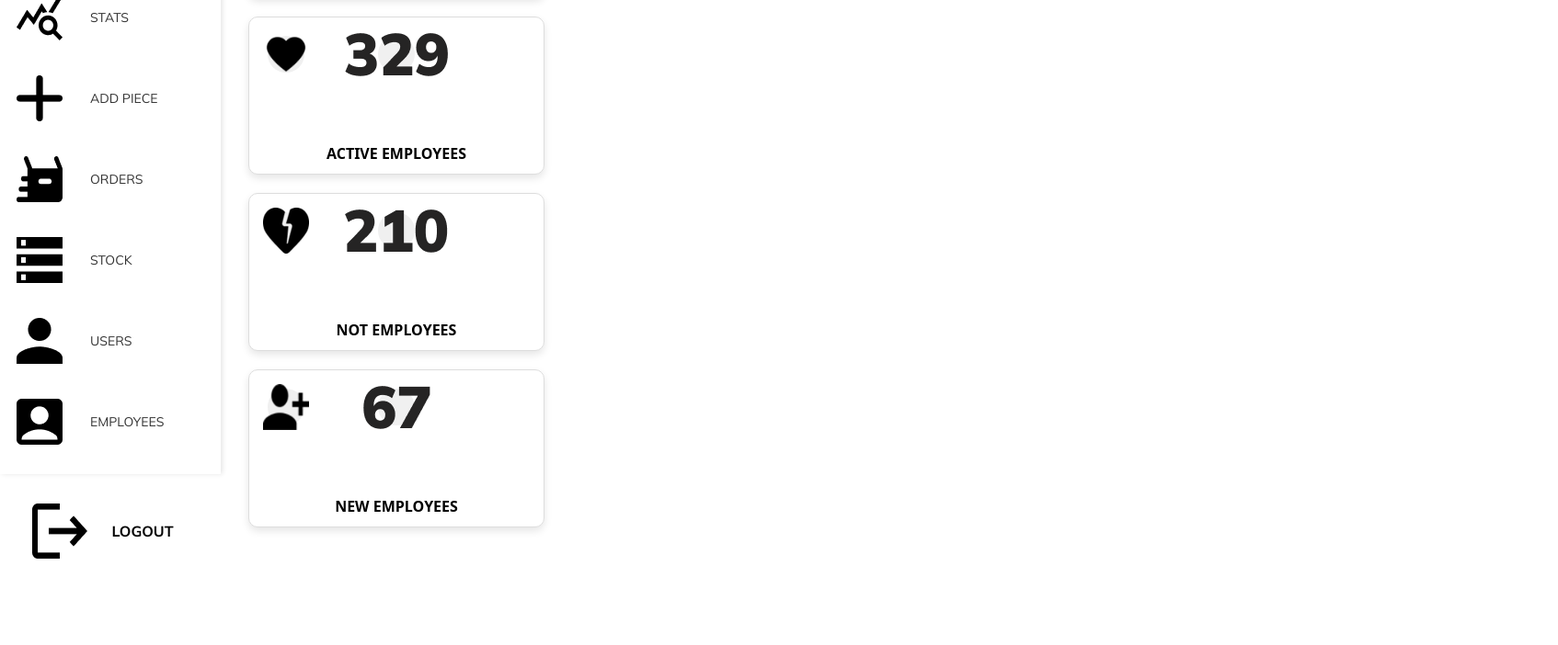
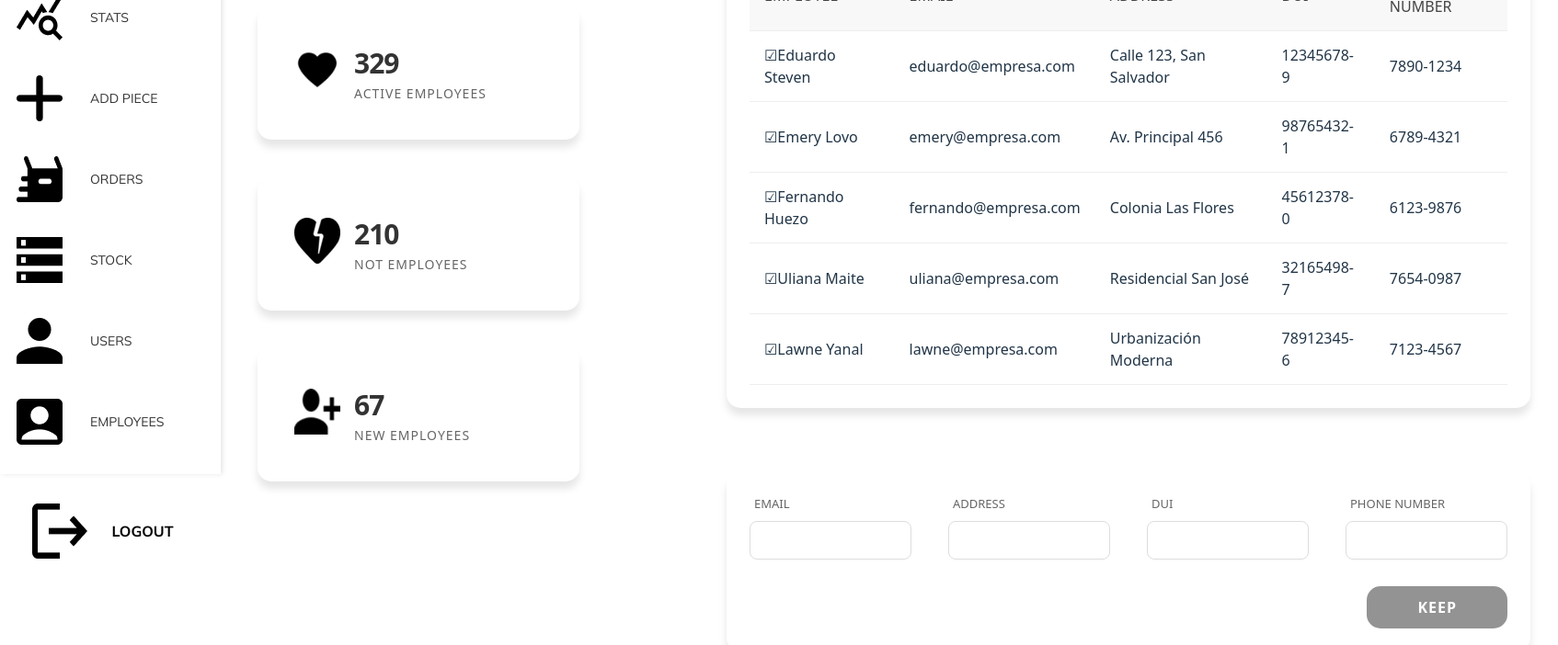
Before and after one commit to STVEEEN/SCUFFERS, a React (Vite) app in the folder Frontend/PrivatePage/: page /Employees in a window 1280 px wide. Shown: the part 300-1002 px from the top of the page at 92% size, 1694 px wide, since content can reach past the window. Before the commit the page ends 894 px from the top, so only its background shows below. Built offline with nearby package versions, Linux system fonts and the light colour scheme.

Commit message:
employees diseño finalizado

```diff
--- a/Frontend/PrivatePage/src/pages/employeesPage/employees.css
+++ b/Frontend/PrivatePage/src/pages/employeesPage/employees.css
@@ -1,105 +1,234 @@
-/* Contenedor general: Sidebar a la izquierda y contenido a la derecha */
+/* Employees.css */
+/* Contenedor principal de la aplicación */
 .employees-container {
   display: flex;
-  width: 100%;
+  min-height: 100vh;
+  background: #ffffff;
 }
 
-/* Área de contenido a la derecha del Sidebar */
-.employees-content {
-  margin-left: 250px; /* Deja espacio para que no quede pegado al Sidebar */
-  padding: 20px;
-  width: calc(100% - 250px);
+/* Contenido principal - Área derecha excluyendo el sidebar */
+.main-content {
+  flex: 1;
+  margin-left: 250px;  /* Espacio para el sidebar */
+  padding: 30px;
 }
 
-/* Encabezado para la actividad de empleados */
-.activity-header {
-  margin: 20px 0;
-  text-align: center;
+/* Contenedor flexible para cards y tabla */
+.content-wrapper {
+  display: flex;
+  gap: 160px;  /* Espacio entre columnas */
+  align-items: flex-start;
 }
 
-.activity-header h2 {
-  color: #000;
-  font-size: 24px;
-  font-weight: 700;
-  margin: 0;
+/* ================ SECCIÓN DE CARDS - SIN MODIFICAR ================ */
+/* Contenedor de las tarjetas estadísticas */
+.cards-column {
+  width: 350px;  /* Ancho fijo */
+  display: flex;
+  flex-direction: column;
+  margin-top: 50px;  /* Espaciado superior */
 }
 
-/* Contenedor para las cards dispuestas en columna */
-.cards-column {
+/* Estilo base de cada tarjeta */
+.employee-card {
+  background: white;
+  border-radius: 15px;
+  padding: 40px;
+  box-shadow: 0 8px 8px rgba(0,0,0,0.1);
+  margin-top: 40px;  /* Espaciado entre cards */
+  transition: all 0.3s cubic-bezier(0.25, 0.46, 0.45, 0.94);
+  will-change: transform, box-shadow;  /* Optimización rendimiento */
+}
+
+/* Efecto hover para levitación */
+.employee-card:hover {
+  transform: translateY(-8px) scale(1.03);
+  box-shadow: 0 15px 25px rgba(0,0,0,0.15);
+  cursor: pointer;
+  z-index: 2;  /* Asegura superposición */
+}
+
+/* Contenedor superior de icono y texto */
+.card-top {
+  display: flex;
+  align-items: center;
+  gap: 15px;  /* Espacio entre icono y texto */
+}
+
+/* Estilo de los iconos */
+.icon-left img {
+  width: 50px;
+  height: 50px;
+  transition: transform 0.3s ease;
+}
+
+/* Contenedor de datos numéricos */
+.card-data {
   display: flex;
   flex-direction: column;
-  gap: 20px;
 }
 
-/* Cada card con dimensiones fijas: 300px de ancho y 150px de alto */
-.employees-card {
-  background-color: #fff;
-  border: 1px solid #ddd;
-  border-radius: 10px;
-  height: 150px;
-  width: 300px;
-  padding: 10px;
-  position: relative;
-  display: flex;
-  flex-direction: column;
-  justify-content: space-between;
-
-  /* Sombreado en los bordes */
-  box-shadow: 0 4px 8px rgba(0, 0, 0, 0.1);
-
-  /* Transición para el efecto de levitación */
-  transition: transform 0.3s ease, box-shadow 0.3s ease;
+/* Estilo número destacado */
+.number {
+  font-size: 30px;
+  font-weight: 700;
+  color: #333;
+  letter-spacing: -1px;  /* Compactar números */
 }
 
-/* Efecto de levitación al pasar el cursor */
-.employees-card:hover {
-  transform: translateY(-10px);
-  box-shadow: 0 8px 16px rgba(0, 0, 0, 0.2);
+/* Etiqueta descriptiva */
+.label {
+  font-size: 14px;
+  color: #666;
+  text-transform: uppercase;  /* Texto en mayúsculas */
+  letter-spacing: 1px;  /* Espaciado entre letras */
 }
 
-/* Fila superior de la card para los íconos */
-.card-top {
-  position: relative;
-  display: flex;
-  align-items: center;
-  justify-content: center;
-  height: 60px;
+/* ================ SECCIÓN TABLA - NUEVAS COLUMNAS ================ */
+/* Contenedor de tabla y formulario */
+.table-inputs-section {
+  flex: 1;  /* Ocupa espacio restante */
+  min-width: 0;  /* Previene overflow */
+  margin-top: 70px;  /* Alineación vertical */
 }
 
-/* Área para el ícono izquierdo, centrado verticalmente */
-.icon-left {
-  position: absolute;
-  left: 10px;
-  top: 50%;
-  transform: translateY(-50%);
-  width: 40px;
-  height: 40px;
-  background-color: #f0f0f0;
-  border-radius: 50%;
-  display: flex;
-  align-items: center;
-  justify-content: center;
+/* Contenedor de la tabla con sombra */
+.table-container {
+  background: white;
+  border-radius: 15px;
+  padding: 25px;
+  box-shadow: 0 8px 8px rgba(0,0,0,0.1);
+  margin-bottom: 70px;  /* Espacio antes de inputs */
+  transition: all 0.3s ease;
 }
 
-/* Área para el ícono central */
-.icon-center {
-  width: 40px;
-  height: 40px;
-  background-color: #f0f0f0;
-  border-radius: 50%;
-  display: flex;
-  align-items: center;
-  justify-content: center;
+/* Efecto hover para tabla */
+.table-container:hover {
+  transform: translateY(-5px);
+  box-shadow: 0 12px 20px rgba(0,0,0,0.12);
 }
 
-/* Fila inferior para el texto */
-.card-bottom {
-  text-align: center;
+/* Estructura de tabla */
+table {
+  width: 100%;
+  border-collapse: collapse;  /* Bordes unificados */
+  margin-top: 15px;  /* Separación del título */
 }
 
-/* Texto en negro en la parte inferior de la card */
-.card-text {
-  color: #000;
-  font-size: 16px;
-  font-weight: 700;
+/* Celdas y encabezados */
+th, td {
+  padding: 14px 16px;
+  border-bottom: 1px solid #eee;  /* Línea divisoria */
+  text-align: left;
 }
+
+/* Encabezados fijos al scroll */
+th {
+  font-weight: 500;
+  color: #444;
+  background: #f8f8f8;  /* Fondo gris claro */
+  position: sticky;
+  top: 0;
+}
+
+/* Fila seleccionada */
+.selected-row {
+  background-color: #f5fbff !important;  /* Azul claro */
+}
+
+/* Efecto hover para filas */
+tr:hover td {
+  background-color: #f9f9f9;  /* Gris muy claro */
+  cursor: pointer;
+  transform: scale(1.01);  /* Efecto de escala */
+  transition: all 0.2s ease;
+}
+
+/* ================ SECCIÓN INPUTS - NUEVOS CAMPOS ================ */
+/* Contenedor de formulario */
+.inputs-container {
+  background: white;
+  border-radius: 15px;
+  padding: 25px;
+  box-shadow: 0 8px 8px rgba(0,0,0,0.1);
+  position: relative;  /* Para posicionar el botón */
+  transition: all 0.3s ease;
+}
+
+/* Efecto hover para contenedor */
+.inputs-container:hover {
+  transform: translateY(-5px);
+  box-shadow: 0 12px 20px rgba(0,0,0,0.12);
+}
+
+/* Grid de 4 columnas para inputs */
+.inputss-grid {
+  display: grid;
+  grid-template-columns: repeat(4, 1fr);
+  gap: 40px;  /* Espacio entre inputs */
+  margin-bottom: 60px;  /* Espacio para botón */
+}
+
+/* Grupo de input individual */
+.input-group label {
+  display: block;
+  font-size: 13px;
+  color: #666;
+  margin-bottom: 8px;  /* Separación label-input */
+  font-weight: 500;  /* Grosor medio */
+}
+
+/* Estilos base para inputs */
+.input-group input {
+  width: 100%;
+  padding: 12px;
+  border: 15x solid #ddd;
+  border-radius: 8px;
+  font-size: 14px;
+  width: 150px;
+  transition: all 0.2s ease;
+}
+
+/* Efecto focus para inputs */
+.input-group input:focus {
+  border-color: #000000;
+  box-shadow: 0 0 0 3px rgba(0,123,255,0.25);  /* Highlight azul */
+  outline: none;  /* Remover outline nativo */
+}
+
+/* ================ BOTÓN KEEP - ESTILOS ORIGINALES ================ */
+.keep-button {
+  display: block;
+  padding: 12px 55px;
+  background: #2c2c2c;  /* Azul principal */
+  color: white;
+  border: none;
+  border-radius: 15px;
+  cursor: pointer;
+  transition: all 0.3s ease;
+  position: absolute;  /* Posicionamiento fijo */
+  right: 25px;  /* 25px desde la derecha */
+  bottom: 25px;  /* 25px desde abajo */
+  font-weight: 600;
+  text-transform: uppercase;  /* Texto en mayúsculas */
+  letter-spacing: 1px;  /* Espaciado entre letras */
+}
+
+/* Efecto hover para botón */
+.keep-button:hover:not(:disabled) {
+  background: #000000;  /* Azul más oscuro */
+  transform: translateY(-3px) scale(1.05);  /* Efecto 3D */
+  box-shadow: 0 5px 15px rgba(0,123,255,0.3);  /* Sombra dinámica */
+}
+
+/* Estado deshabilitado */
+.keep-button:disabled {
+  background: #666;  /* Gris oscuro */
+  cursor: not-allowed;
+  opacity: 0.7;  /* Transparencia */
+}
+
+/* Efecto al hacer click */
+.keep-button:active {
+  transform: translateY(1px) scale(0.98);  /* Efecto de presión */
+}
--- a/Frontend/PrivatePage/src/pages/employeesPage/employees.jsx
+++ b/Frontend/PrivatePage/src/pages/employeesPage/employees.jsx
@@ -1,81 +1,236 @@
-import React from "react";
+import React, { useState } from "react";
 import Sidebar from "../../components/Sidebar/Sidebar";
 import SettingsButton from "../../components/SettingsButton/SettingsButton";
-import "./employees.css";
+import "./Employees.css";
 
-const employees = () => {
+const initialEmployees = [
+  {
+    id: 1,
+    employee: "Eduardo Steven",
+    email: "eduardo@empresa.com",
+    address: "Calle 123, San Salvador",
+    dui: "12345678-9",
+    phoneNumber: "7890-1234"
+  },
+  {
+    id: 2,
+    employee: "Emery Lovo",
+    email: "emery@empresa.com",
+    address: "Av. Principal 456",
+    dui: "98765432-1",
+    phoneNumber: "6789-4321"
+  },
+  {
+    id: 3,
+    employee: "Fernando Huezo",
+    email: "fernando@empresa.com",
+    address: "Colonia Las Flores",
+    dui: "45612378-0",
+    phoneNumber: "6123-9876"
+  },
+  {
+    id: 4,
+    employee: "Uliana Maite",
+    email: "uliana@empresa.com",
+    address: "Residencial San José",
+    dui: "32165498-7",
+    phoneNumber: "7654-0987"
+  },
+  {
+    id: 5,
+    employee: "Lawne Yanal",
+    email: "lawne@empresa.com",
+    address: "Urbanización Moderna",
+    dui: "78912345-6",
+    phoneNumber: "7123-4567"
+  }
+];
+
+const Employees = () => {
+  const [employees, setEmployees] = useState(initialEmployees);
+  const [selectedEmployee, setSelectedEmployee] = useState(null);
+  const [editValues, setEditValues] = useState({
+    email: "",
+    address: "",
+    dui: "",
+    phoneNumber: ""
+  });
+
+  const handleEditClick = (emp) => {
+    setSelectedEmployee(emp.id);
+    setEditValues({
+      email: emp.email,
+      address: emp.address,
+      dui: emp.dui,
+      phoneNumber: emp.phoneNumber
+    });
+  };
+
+  const handleInputChange = (e) => {
+    setEditValues({
+      ...editValues,
+      [e.target.name]: e.target.value
+    });
+  };
+
+  const handleSaveChanges = () => {
+    if(selectedEmployee) {
+      setEmployees(employees.map(emp =>
+        emp.id === selectedEmployee ? { ...emp, ...editValues } : emp
+      ));
+    }
+    setSelectedEmployee(null);
+    setEditValues({ email: "", address: "", dui: "", phoneNumber: "" });
+  };
+
   return (
     <div className="employees-container">
-      {/* Sidebar fijo */}
       <Sidebar />
 
-      {/* Área de contenido, separada del Sidebar, donde van las cards */}
-      <div className="employees-content">
+      <div className="main-content">
         <div className="employees-header">
           <SettingsButton />
         </div>
-        {/* Encabezado para la actividad de empleados */}
-        <div className="activity-header">
-          <h2>ACTIVITY OF EMPLOYEES</h2>
-        </div>
+
+        <div className="content-wrapper">
+          {/* Cards Column - Sin modificaciones */}
           <div className="cards-column">
-          {/* Card 1 */}
-          <div className="employees-card">
+            <div className="employee-card">
               <div className="card-top">
                 <div className="icon-left">
-                <img src="/src/img/Users.png" alt="Users Icon" />
+                  <img src="/src/img/Users.png" alt="Users" />
                 </div>
-              <div className="icon-center">
-                <img src="/src/img/459.png" alt="Data Icon" />
+                <div className="card-data">
+                  <span className="number">459</span>
+                  <span className="label">TOTAL USERS</span>
                 </div>
-            </div>
-            <div className="card-bottom">
-              <span className="card-text">TOTAL EMPLOYEES</span>
               </div>
             </div>
 
-          {/* Card 2 */}
-          <div className="employees-card">
+            <div className="employee-card">
               <div className="card-top">
                 <div className="icon-left">
-                <img src="/src/img/Love.png" alt="Active Icon" />
+                  <img src="/src/img/Love.png" alt="Active" />
                 </div>
-              <div className="icon-center">
-                <img src="/src/img/329.png" alt="Active Data Icon" />
+                <div className="card-data">
+                  <span className="number">329</span>
+                  <span className="label">ACTIVE EMPLOYEES</span>
                 </div>
-            </div>
-            <div className="card-bottom">
-              <span className="card-text">ACTIVE EMPLOYEES</span>
               </div>
             </div>
 
-          {/* Card 3 */}
-          <div className="employees-card">
+            <div className="employee-card">
               <div className="card-top">
                 <div className="icon-left">
-                <img src="/src/img/Roto.png" alt="Not Subscribed Icon" />
+                  <img src="/src/img/Roto.png" alt="Not Subscribed" />
                 </div>
-              <div className="icon-center">
-                <img src="/src/img/210.png" alt="Not Subscribed Data Icon" />
+                <div className="card-data">
+                  <span className="number">210</span>
+                  <span className="label">NOT EMPLOYEES</span>
                 </div>
-            </div>
-            <div className="card-bottom">
-              <span className="card-text">NOT EMPLOYEES</span>
               </div>
             </div>
 
-          {/* Card 4 */}
-          <div className="employees-card">
+            <div className="employee-card">
               <div className="card-top">
                 <div className="icon-left">
-                <img src="/src/img/UserMas.png" alt="New Users Icon" />
+                  <img src="/src/img/UserMas.png" alt="New Users" />
                 </div>
-              <div className="icon-center">
-                <img src="/src/img/67.png" alt="New Users Data Icon" />
+                <div className="card-data">
+                  <span className="number">67</span>
+                  <span className="label">NEW EMPLOYEES</span>
                 </div>
               </div>
-            <div className="card-bottom">
-              <span className="card-text">NEW EMPLOYEES</span>
+            </div>
+          </div>
+
+          {/* Tabla e Inputs - Modificados */}
+          <div className="table-inputs-section">
+            <h2>ACTIVITY OF EMPLOYEES</h2>
+
+            <div className="table-container">
+              <h3>RECENT REGISTRATIONS</h3>
+              <table>
+                <thead>
+                  <tr>
+                    <th>EMPLOYEE</th>
+                    <th>EMAIL</th>
+                    <th>ADDRESS</th>
+                    <th>DUI</th>
+                    <th>PHONE NUMBER</th>
+                  </tr>
+                </thead>
+                <tbody>
+                  {employees.map(emp => (
+                    <tr
+                      key={emp.id}
+                      onClick={() => handleEditClick(emp)}
+                      className={selectedEmployee === emp.id ? "selected-row" : ""}
+                    >
+                      <td className="employee-cell">
+                        <span className="employee-icon">☑</span>
+                        {emp.employee}
+                      </td>
+                      <td>{emp.email}</td>
+                      <td>{emp.address}</td>
+                      <td>{emp.dui}</td>
+                      <td>{emp.phoneNumber}</td>
+                    </tr>
+                  ))}
+                </tbody>
+              </table>
+            </div>
+
+            <div className="inputs-container">
+              <div className="inputss-grid">
+                <div className="input-group">
+                  <label>EMAIL</label>
+                  <input
+                    type="email"
+                    name="email"
+                    value={editValues.email}
+                    onChange={handleInputChange}
+                  />
+                </div>
+
+                <div className="input-group">
+                  <label>ADDRESS</label>
+                  <input
+                    type="text"
+                    name="address"
+                    value={editValues.address}
+                    onChange={handleInputChange}
+                  />
+                </div>
+
+                <div className="input-group">
+                  <label>DUI</label>
+                  <input
+                    type="text"
+                    name="dui"
+                    value={editValues.dui}
+                    onChange={handleInputChange}
+                  />
+                </div>
+
+                <div className="input-group">
+                  <label>PHONE NUMBER</label>
+                  <input
+                    type="tel"
+                    name="phoneNumber"
+                    value={editValues.phoneNumber}
+                    onChange={handleInputChange}
+                  />
+                </div>
+              </div>
+
+              <button
+                className="keep-button"
+                onClick={handleSaveChanges}
+                disabled={!selectedEmployee}
+              >
+                KEEP
+              </button>
             </div>
           </div>
         </div>
@@ -84,4 +239,4 @@ const employees = () => {
   );
 };
 
-export default employees;
+export default Employees;
```
Lines whose indentation alone changed are shown as unchanged.
